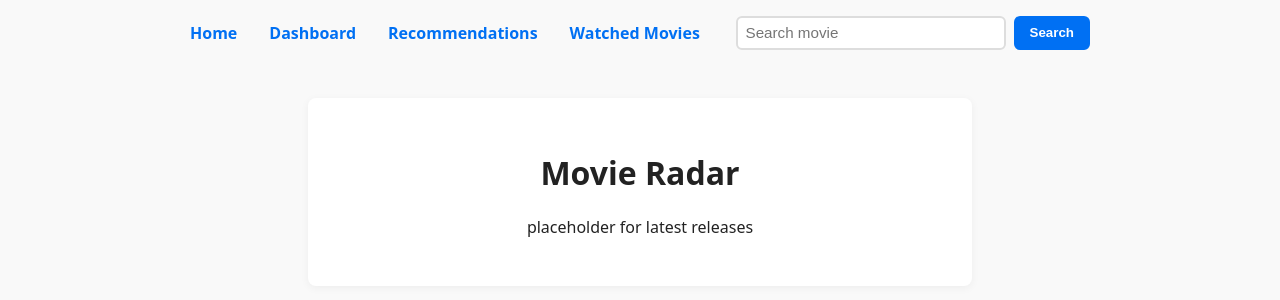
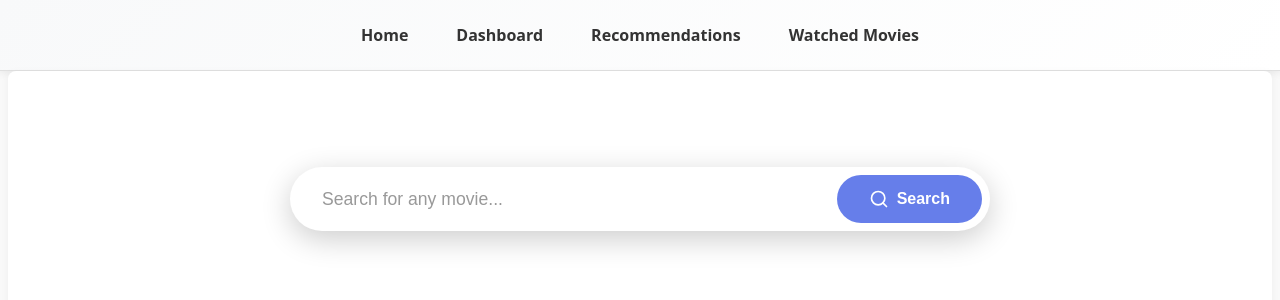
Before and after one commit to Zveaga/movie_radar, a SvelteKit app in the folder movie-radar/: page / in a window 1280 px wide. Shown: the top 300 px of the page. Built offline with nearby package versions, Linux system fonts and the light colour scheme.

Commit message:
Improved UI

```diff
--- a/movie-radar/src/lib/MovieCard.svelte
+++ b/movie-radar/src/lib/MovieCard.svelte
@@ -84,6 +84,7 @@ h2 {
     margin: 0 0 0.5rem 0;
     font-size: 1.3rem;
     color: #0070f3;
+    text-align: left;
 }
 .year {
     font-size: 0.95rem;
@@ -112,6 +113,7 @@ h2 {
     margin-top: 1rem;
     padding-top: 1rem;
     border-top: 1px solid #e0e0e0;
+    text-align: left;
 }
 .services {
     display: flex;
--- a/movie-radar/src/lib/Nav.svelte
+++ b/movie-radar/src/lib/Nav.svelte
@@ -1,7 +1,3 @@
-<script>
-	let searchQuery = '';
-</script>
-
 <nav>
     <ul>
         <li><a href="/">Home</a></li>
@@ -9,70 +5,64 @@
         <li><a href="/recommendations">Recommendations</a></li>
         <li><a href="/history">Watched Movies</a></li>
     </ul>
-
-	<form method="GET" action="/search">
-        <input
-            type="text"
-            name="q"
-            placeholder="Search movie"
-            bind:value={searchQuery}
-        />
-        <button type="submit">Search</button>
-    </form>
 </nav>
 
 <style>
     nav {
         display: flex;
-        align-items: center;
-        padding: 1rem 0;
-		max-width: 900px;
-	    margin: 0 auto;
+        justify-content: center;
+        padding: 1.5rem 0;
+        background: linear-gradient(135deg, #f8f9fa 0%, #ffffff 100%);
+        border-bottom: 1px solid #e0e0e0;
+        box-shadow: 0 2px 8px rgba(0, 0, 0, 0.08);
     }
+
     nav ul {
         list-style: none;
         padding: 0;
         display: flex;
         justify-content: center;
-        gap: 2rem;
+        gap: 3rem;
         margin: 0;
     }
+
     nav a {
         text-decoration: none;
-        color: #0070f3;
-        font-weight: bold;
+        color: #333;
+        font-weight: 600;
+        font-size: 1rem;
+        position: relative;
+        transition: color 0.3s ease;
+        padding-bottom: 0.5rem;
     }
+
+    nav a::after {
+        content: '';
+        position: absolute;
+        bottom: 0;
+        left: 0;
+        width: 0;
+        height: 2px;
+        background: linear-gradient(135deg, #667eea 0%, #764ba2 100%);
+        transition: width 0.3s ease;
+    }
+
     nav a:hover {
-        text-decoration: underline;
+        color: #667eea;
     }
-    nav form {
-        margin-left: auto;
-        display: flex;
-        gap: 0.5rem;
+
+    nav a:hover::after {
+        width: 100%;
     }
-	nav form input[type="text"] {
-   		width: 250px;
-        padding: 0.4rem 0.5rem;
-        border: 2px solid #ddd;
-        border-radius: 6px;
-        font-size: 0.95rem;
-        transition: border-color 0.2s;
-	}
-    nav form input[type="text"]:focus {
-        outline: none;
-        border-color: #0070f3;
-    }
-    nav form button {
-        padding: 0.4rem 1rem;
-        background: #0070f3;
-        color: white;
-        border: none;
-        border-radius: 6px;
-        font-weight: bold;
-        cursor: pointer;
-        transition: background 0.2s;
-    }
-    nav form button:hover {
-        background: #0051cc;
+
+    @media (max-width: 768px) {
+        nav ul {
+            gap: 1.5rem;
+            flex-wrap: wrap;
+        }
+
+        nav a {
+            font-size: 0.95rem;
+        }
     }
 </style>
--- a/movie-radar/src/routes/+page.svelte
+++ b/movie-radar/src/routes/+page.svelte
@@ -1,4 +1,170 @@
+<script>
+	let searchQuery = '';
+</script>
+
 <main>
-	<h1>Movie Radar</h1>
-	<p>placeholder for latest releases</p>
+	<div class="hero">
+		<!-- <h1>Movie Radar</h1> -->
+		<!-- <p class="subtitle">Discover and track your favorite movies</p> -->
+
+		<form method="GET" action="/search" class="search-form">
+			<div class="search-container">
+				<input
+					type="text"
+					name="q"
+					placeholder="Search for any movie..."
+					bind:value={searchQuery}
+					class="search-input"
+				/>
+				<button type="submit" class="search-button">
+					<svg xmlns="http://www.w3.org/2000/svg" width="20" height="20" viewBox="0 0 24 24" fill="none" stroke="currentColor" stroke-width="2" stroke-linecap="round" stroke-linejoin="round">
+						<circle cx="11" cy="11" r="8"></circle>
+						<path d="m21 21-4.35-4.35"></path>
+					</svg>
+					Search
+				</button>
+			</div>
+		</form>
+	</div>
+
+	<!-- <section class="latest">
+		<h2>Latest Releases</h2>
+		<p>Coming soon...</p>
+	</section> -->
 </main>
+
+<style>
+	main {
+		max-width: 1200px;
+		margin: 0 auto;
+		padding: 2rem;
+	}
+
+	.hero {
+		text-align: center;
+		padding: 4rem 2rem;
+		/* background: #667eea; */
+
+		background: #ffffff;
+		/* background: linear-gradient(135deg, #667eea 0%, #764ba2 100%); */
+		border-radius: 20px;
+		margin-bottom: 3rem;
+		/* box-shadow: 0 10px 40px rgba(102, 126, 234, 0.3); */
+	}
+
+	h1 {
+		font-size: 3.5rem;
+		margin: 0 0 1rem 0;
+		color: white;
+		font-weight: 800;
+		text-shadow: 2px 2px 4px rgba(0, 0, 0, 0.2);
+	}
+
+	.subtitle {
+		font-size: 1.25rem;
+		color: rgba(255, 255, 255, 0.9);
+		margin: 0 0 2.5rem 0;
+		font-weight: 300;
+	}
+
+	.search-form {
+		max-width: 700px;
+		margin: 0 auto;
+	}
+
+	.search-container {
+		display: flex;
+		gap: 0.75rem;
+		background: white;
+		padding: 0.5rem;
+		border-radius: 50px;
+		box-shadow: 0 8px 30px rgba(0, 0, 0, 0.2);
+		transition: transform 0.2s, box-shadow 0.2s;
+	}
+
+	.search-container:focus-within {
+		transform: translateY(-2px);
+		box-shadow: 0 12px 40px rgba(0, 0, 0, 0.25);
+	}
+
+	.search-input {
+		flex: 1;
+		padding: 0.85rem 1.5rem;
+		border: none;
+		border-radius: 50px;
+		font-size: 1.1rem;
+		background: transparent;
+		color: #333;
+	}
+
+	.search-input:focus {
+		outline: none;
+	}
+
+	.search-input::placeholder {
+		color: #999;
+	}
+
+	.search-button {
+		padding: 0.85rem 2rem;
+		background: #667eea;
+		color: white;
+		border: none;
+		border-radius: 50px;
+		font-weight: 600;
+		font-size: 1rem;
+		cursor: pointer;
+		transition: transform 0.2s, box-shadow 0.2s;
+		display: flex;
+		align-items: center;
+		gap: 0.5rem;
+		white-space: nowrap;
+	}
+
+	.search-button:hover {
+		transform: scale(1.05);
+		box-shadow: 0 4px 15px rgba(102, 126, 234, 0.4);
+	}
+
+	.search-button:active {
+		transform: scale(0.98);
+	}
+
+	.latest {
+		padding: 2rem 0;
+	}
+
+	.latest h2 {
+		font-size: 2rem;
+		margin-bottom: 1.5rem;
+		color: #333;
+	}
+
+	@media (max-width: 768px) {
+		.hero {
+			padding: 3rem 1.5rem;
+		}
+
+		h1 {
+			font-size: 2.5rem;
+		}
+
+		.subtitle {
+			font-size: 1rem;
+		}
+
+		.search-container {
+			flex-direction: column;
+			border-radius: 20px;
+		}
+
+		.search-input,
+		.search-button {
+			border-radius: 15px;
+		}
+
+		.search-button {
+			justify-content: center;
+		}
+	}
+</style>
--- a/movie-radar/src/routes/search/+page.svelte
+++ b/movie-radar/src/routes/search/+page.svelte
@@ -8,6 +8,7 @@
 	let searchResults: any[] = [];
 	let query = '';
 	let loading = true;
+	let searchQuery = '';
 
 	$: sortedResults = searchResults.sort((a, b) => {
 		const aHasStreaming = a.streamingOptions?.nl?.length > 0;
@@ -19,6 +20,7 @@
 	});
 
 	$: query = $page.url.searchParams.get('q') ?? '';
+	$: searchQuery = query;
 
 	$: if (browser && query) {
         fetchResults(query);
@@ -34,17 +36,183 @@
         console.log('Results:', searchResults);
 		loading = false;
     }
+
+    function handleSearch(e: Event) {
+        e.preventDefault();
+        if (searchQuery.trim()) {
+            window.location.href = `/search?q=${encodeURIComponent(searchQuery)}`;
+        }
+    }
 </script>
 
+<main>
+	<div class="search-section">
+		<!-- <h1>Search Movies</h1> -->
+		<form on:submit={handleSearch} class="search-form">
+			<div class="search-container">
+				<input
+					type="text"
+					name="q"
+					placeholder="Search for another movie..."
+					bind:value={searchQuery}
+					class="search-input"
+				/>
+				<button type="submit" class="search-button">
+					<svg xmlns="http://www.w3.org/2000/svg" width="20" height="20" viewBox="0 0 24 24" fill="none" stroke="currentColor" stroke-width="2" stroke-linecap="round" stroke-linejoin="round">
+						<circle cx="11" cy="11" r="8"></circle>
+						<path d="m21 21-4.35-4.35"></path>
+					</svg>
+					Search
+				</button>
+			</div>
+		</form>
+	</div>
 
-<h1>Search Results for "{query}"</h1>
+	<section class="results">
+		{#if query}
+			<!-- <h2>Results for "{query}"</h2> -->
+			{#if loading}
+				<p class="loading">Loading...</p>
+			{:else if sortedResults.length}
+				<div class="results-grid">
+					{#each sortedResults as movie}
+						<MovieCard {movie} />
+					{/each}
+				</div>
+			{:else}
+				<p class="no-results">No results found.</p>
+			{/if}
+		{/if}
+	</section>
+</main>
 
-{#if loading}
-	<p>Loading...</p>
-{:else if sortedResults.length}
-	{#each sortedResults as movie}
-		<MovieCard {movie} />
-	{/each}
-{:else if query}
-	<p>No results found.</p>
-{/if}
+<style>
+	main {
+		max-width: 1200px;
+		margin: 0 auto;
+		padding: 2rem;
+	}
+
+	.search-section {
+		text-align: center;
+		margin-bottom: 3rem;
+	}
+
+	h1 {
+		font-size: 2rem;
+		margin-bottom: 1.5rem;
+		color: #333;
+	}
+
+	.search-form {
+		max-width: 600px;
+		margin: 0 auto;
+	}
+
+	.search-container {
+		display: flex;
+		gap: 0.75rem;
+		background: white;
+		padding: 0.5rem;
+		border-radius: 50px;
+		box-shadow: 0 8px 30px rgba(0, 0, 0, 0.15);
+		transition: transform 0.2s, box-shadow 0.2s;
+	}
+
+	.search-container:focus-within {
+		transform: translateY(-2px);
+		box-shadow: 0 12px 40px rgba(0, 0, 0, 0.2);
+	}
+
+	.search-input {
+		flex: 1;
+		padding: 0.85rem 1.5rem;
+		border: none;
+		border-radius: 50px;
+		font-size: 1rem;
+		background: transparent;
+		color: #333;
+	}
+
+	.search-input:focus {
+		outline: none;
+	}
+
+	.search-input::placeholder {
+		color: #999;
+	}
+
+	.search-button {
+		padding: 0.85rem 2rem;
+		background: #667eea;
+		/* background: linear-gradient(135deg, #667eea 0%, #764ba2 100%); */
+		color: white;
+		border: none;
+		border-radius: 50px;
+		font-weight: 600;
+		font-size: 1rem;
+		cursor: pointer;
+		transition: transform 0.2s, box-shadow 0.2s;
+		display: flex;
+		align-items: center;
+		gap: 0.5rem;
+		white-space: nowrap;
+	}
+
+	.search-button:hover {
+		transform: scale(1.05);
+		box-shadow: 0 4px 15px rgba(102, 126, 234, 0.4);
+	}
+
+	.search-button:active {
+		transform: scale(0.98);
+	}
+
+	.results {
+		padding-top: 2rem;
+	}
+
+	.results h2 {
+		font-size: 1.5rem;
+		margin-bottom: 2rem;
+		color: #333;
+	}
+
+	.loading,
+	.no-results {
+		text-align: center;
+		font-size: 1.1rem;
+		color: #666;
+		padding: 2rem;
+	}
+
+	.results-grid {
+		display: flex;
+		flex-direction: column;
+		gap: 1rem;
+	}
+
+	@media (max-width: 768px) {
+		main {
+			padding: 1rem;
+		}
+
+		h1 {
+			font-size: 1.5rem;
+		}
+
+		.search-container {
+			flex-direction: column;
+			border-radius: 20px;
+		}
+
+		.search-input,
+		.search-button {
+			border-radius: 15px;
+		}
+
+		.search-button {
+			justify-content: center;
+		}
+	}
+</style>
```
